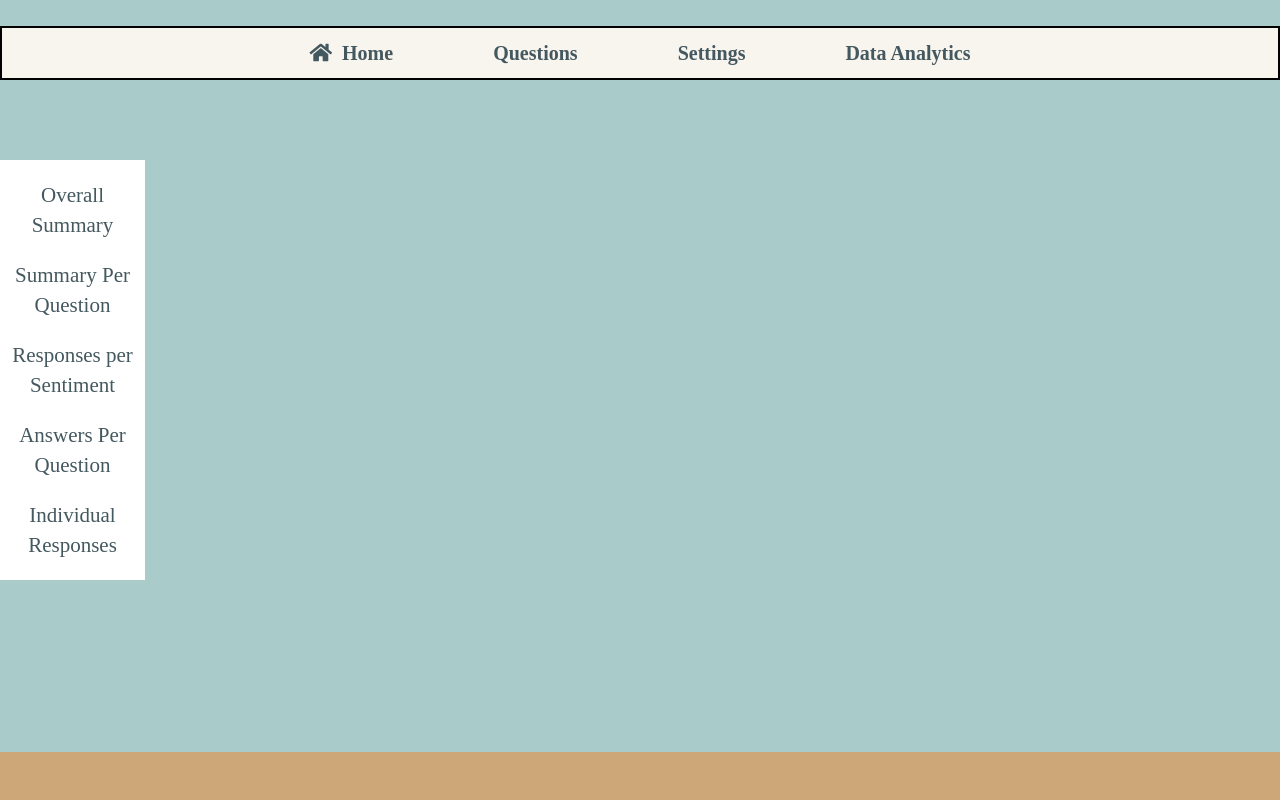
After one commit to PiXSCL/Event-Evaluation-with-Sentiment-Analysis-System, a Flask app: page /data in a window 1280 px wide. The commit adds this page. Run offline with Flask 2, Linux system fonts and the light colour scheme.

Commit message:
created data.html template

```diff
--- a/Event_Evaluation_with_Sentiment_Analysis_System/static/style.css
+++ b/Event_Evaluation_with_Sentiment_Analysis_System/static/style.css
@@ -1828,3 +1828,46 @@ input:checked + .slider1:before {
     background: #667F87;
     border-radius: 35px;
 }
+
+/*Data Analytics*/
+
+.sidebar {
+    background-color: #ffffff; /* White background */
+    width: 145px; /* Fixed width for the sidebar */
+    height: 60%%; /* Full height of the viewport */
+    position: fixed; /* Fixed position */
+    top: 20%; /* Stick to the top */
+    left: 0; /* Stick to the left */
+    text-align: center; /* Center-align text */
+    display: flex; /* Enable flexbox layout */
+    flex-direction: column; /* Stack items vertically */
+    justify-content: center; /* Center content vertically */
+}
+
+/* Sidebar menu items */
+.sidebar-menu {
+    list-style: none; /* Remove list bullet points */
+    padding: 0; /* Remove default padding */
+}
+
+    .sidebar-menu li {
+        margin: 20px 0; /* Adjust the vertical spacing between items */
+    }
+
+    .sidebar-menu a {
+        color: #44585F; /* Text color */
+        font-family: Cabin;
+        font-size: 21px;
+        font-style: normal;
+        font-weight: 400;
+        line-height: normal;
+        text-decoration: none; /* Remove underlines from links */
+    }
+
+        .sidebar-menu li:hover {
+            background-color: #E8BA84;
+        }
+
+        .sidebar-menu li:active {
+            background-color: #E8E5E0;
+        }
--- /dev/null
+++ b/Event_Evaluation_with_Sentiment_Analysis_System/templates/data.html
@@ -0,0 +1,53 @@
+<!DOCTYPE html>
+<html lang="en">
+<head>
+    <meta charset="UTF-8">
+    <meta name="viewport" content="width=device-width, initial-scale=1.0">
+    <title>Data Analytics</title>
+    <link rel="stylesheet" type="text/css" href="{{ url_for('static', filename='style.css') }}">
+    <link rel="stylesheet" href="https://cdnjs.cloudflare.com/ajax/libs/font-awesome/5.15.3/css/all.min.css">
+    <style>
+        a,
+        button,
+        input,
+        select,
+        h1,
+        h2,
+        h3,
+        h4,
+        h5,
+        * {
+            margin: 0;
+            padding: 0;
+            border: none;
+            text-decoration: none;
+            appearance: none;
+            background: none;
+        }
+    </style>
+</head>
+<body>
+    <div class="background">
+        <header class="header">
+            <nav class="navbar">
+                <ul class="menu">
+                    <li><a href="{{ url_for('home') }}" class="home-link"><i class="fas fa-home"></i> Home</a></li>
+                    <li><a href="{{ url_for('questions') }}">Questions</a></li>
+                    <li><a href="">Settings</a></li>
+                    <li><a href="{{ url_for('data') }}">Data Analytics</a></li>
+                </ul>
+            </nav>
+            <nav class="sidebar">
+                <ul class="sidebar-menu">
+                    <li class="selected"><a href="">Overall   Summary</a></li>
+                    <li><a href="">Summary Per Question</a></li>
+                    <li><a href="">Responses per Sentiment</a></li>
+                    <li><a href="">Answers Per Question</a></li>
+                    <li><a href="">Individual Responses</a></li>
+                </ul>
+            </nav>
+        </header>
+        <div class="rectangle-3"></div>
+    </div>
+</body>
+</html>
--- a/Event_Evaluation_with_Sentiment_Analysis_System/views.py
+++ b/Event_Evaluation_with_Sentiment_Analysis_System/views.py
@@ -263,3 +263,8 @@ def submit_form(form_id):
             return "Form not found", 404
 
         return render_template('form.html', form=form)
+
+
+@app.route('/data')
+def data():
+    return render_template('data.html')
```
Also changed, not shown: 1 other file.
